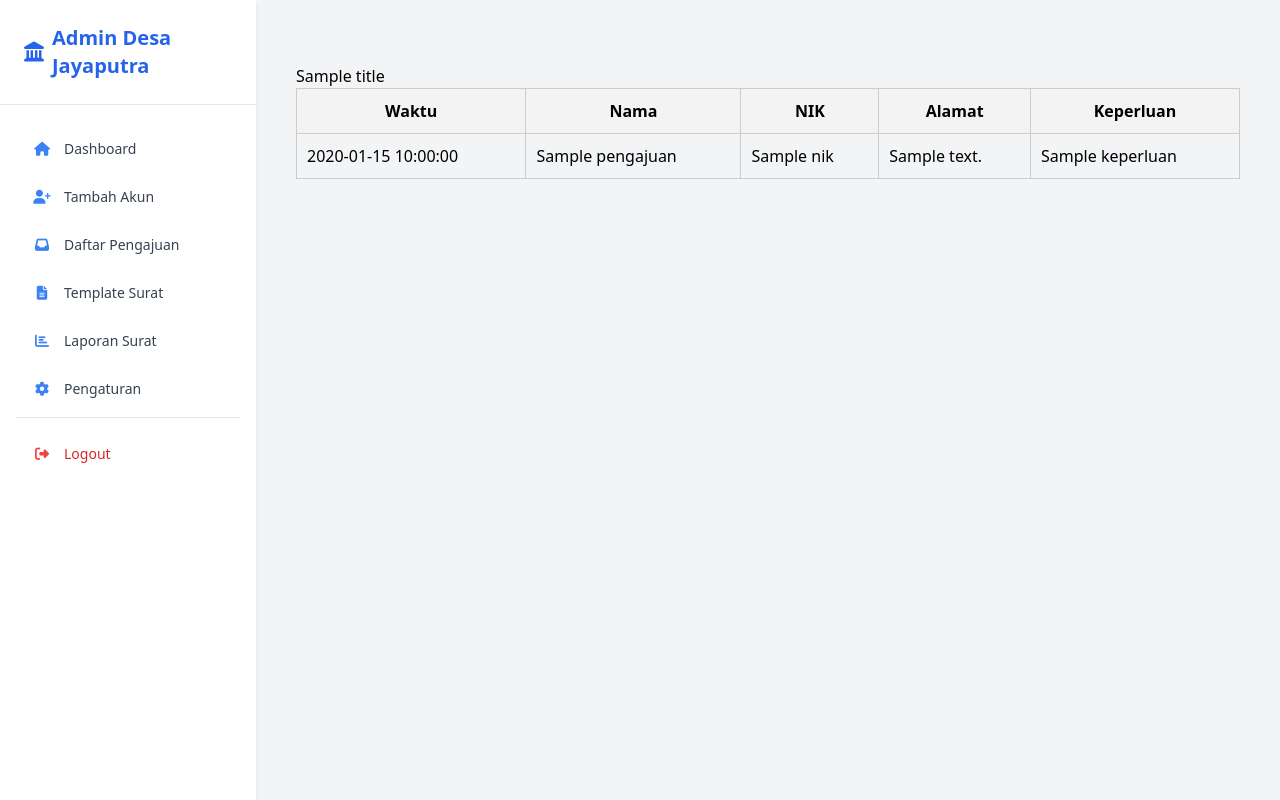
After one commit to randikasptra/proker-kkn-surat-jayaputra, a CodeIgniter 4 app: the page made by app/Views/pengajuan_surat.php in a window 1280 px wide. The commit adds this page. Run offline with PHP 8.4 and a stand-in for CodeIgniter, Linux system fonts and the light colour scheme; the template is opened without the code that fills it: most values are stand-ins (such as "Sample title", 1, 10 or a date in 2020); some libraries are stand-ins or nearby versions.

Commit message:
add/pengajuanSurat

```diff
--- a/app/Config/Routes.php
+++ b/app/Config/Routes.php
@@ -25,6 +25,9 @@ $routes->get('/surat', 'SuratController::index');
 $routes->post('/surat/kirim', 'SuratController::kirim');
 $routes->get('/laporan-surat', 'LaporanController::index');
 
+$routes->get('/pengajuan-surat', 'PengajuanController::index');
+
+
 
 $routes->get('/users', 'UserController::index');
 $routes->post('/users/store', 'UserController::store');
--- a/app/Views/components/sidebar.php
+++ b/app/Views/components/sidebar.php
@@ -16,7 +16,7 @@
       <span>Tambah Akun</span>
     </a>
 
-    <a href="/pengajuan" class="flex items-center px-4 py-2.5 rounded hover:bg-blue-50 transition-colors duration-200">
+    <a href="/pengajuan-surat" class="flex items-center px-4 py-2.5 rounded hover:bg-blue-50 transition-colors duration-200">
       <i class="fas fa-inbox mr-3 w-5 text-center text-blue-500"></i>
       <span>Daftar Pengajuan</span>
     </a>
--- /dev/null
+++ b/app/Views/pengajuan_surat.php
@@ -0,0 +1,48 @@
+<?= $this->extend('layouts/main') ?>
+
+<?= $this->section('content') ?>
+<div class="max-w-7xl mx-auto mt-10 px-4 ml-64">
+
+    <style>
+        table {
+            width: 100%;
+            border-collapse: collapse;
+        }
+
+        th, td {
+            padding: 10px;
+            border: 1px solid #ccc;
+        }
+
+        th {
+            background-color: #f3f3f3;
+        }
+    </style>
+
+<body>
+    <h2><?= esc($title) ?></h2>
+
+    <table>
+        <thead>
+            <tr>
+                <th>Waktu</th>
+                <th>Nama</th>
+                <th>NIK</th>
+                <th>Alamat</th>
+                <th>Keperluan</th>
+            </tr>
+        </thead>
+        <tbody>
+            <?php foreach ($pengajuan as $row): ?>
+                <tr>
+                    <td><?= esc($row['Timestamp']) ?></td>
+                    <td><?= esc($row['Nama']) ?></td>
+                    <td><?= esc($row['NIK']) ?></td>
+                    <td><?= esc($row['Alamat']) ?></td>
+                    <td><?= esc($row['Keperluan']) ?></td>
+                </tr>
+            <?php endforeach; ?>
+        </tbody>
+    </table>
+</body>
+</html>
```
Also changed, not shown: app/Controllers/PengajuanController.php (added, +20 -0 lines).
